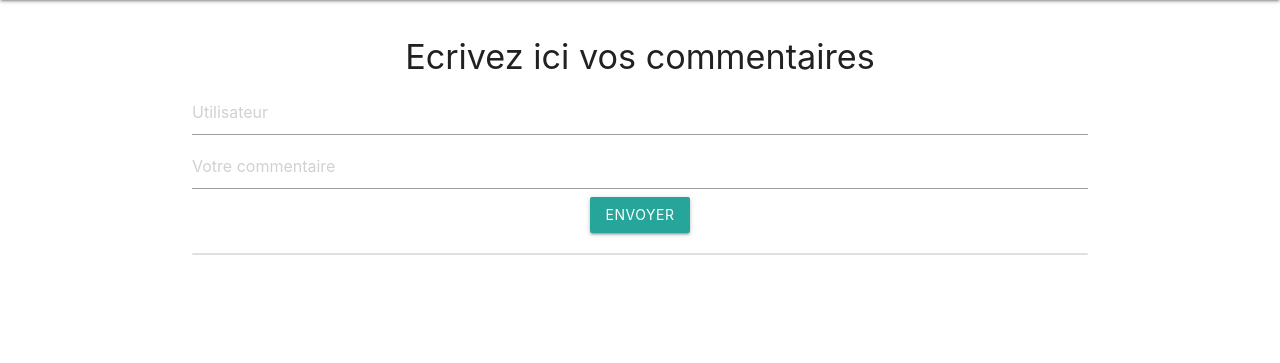
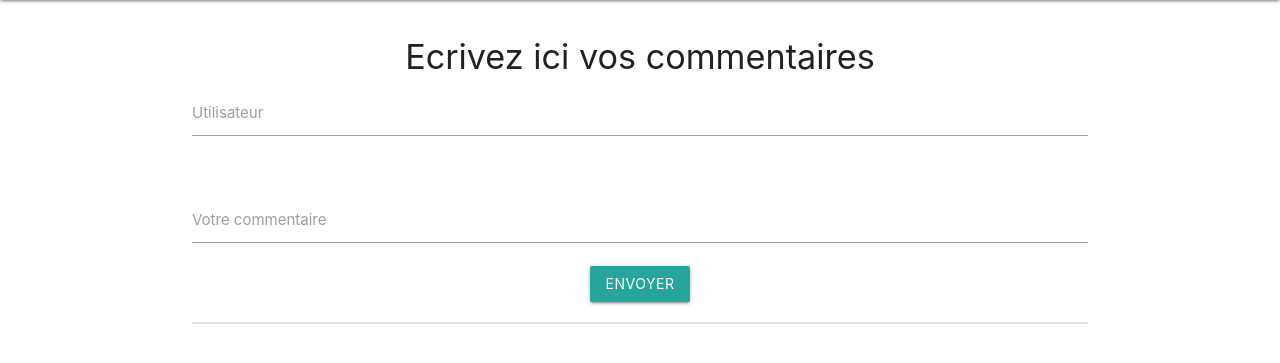
Before and after one commit to AndoniainaNantenaina/nytoetrandro, a Flask app: template templates/feeds.html in a window 1280 px wide. Shown: the part 64-427 px from the top of the page. Run offline with Flask 2, Linux system fonts and the light colour scheme; the template is opened without the code that fills it, so the values that code supplies are empty; some libraries are stand-ins or nearby versions.

Commit message:
Adding some features in feedback page

```diff
--- a/templates/feeds.html
+++ b/templates/feeds.html
@@ -5,12 +5,19 @@
 {% block body %}
 <div class="container">
     <div class="header section center">
+        <div class="row">
             <div class="col-6">
                 <h4>Ecrivez ici vos commentaires</h4>
                 <div class="row">
                     <form action="/add_feeds" method="post">
-                    <input type="text" name="username" placeholder="Utilisateur" required>
-                    <input type="text" name="feed" placeholder="Votre commentaire" required>
+                        <div class="input-field">
+                            <input type="text" name="username" required>
+                            <label for="username">Utilisateur</label>
+                        </div><br>
+                        <div class="input-field">
+                            <input type="text" name="feed" required>
+                            <label for="feed">Votre commentaire</label>
+                        </div>
                         <input class="btn" type="submit" value="Envoyer">
                     </form>
                 </div>
@@ -31,6 +38,7 @@
                     </ul>
                 </div>
             </div>
+        </div>
 
     </div>
 </div>
--- a/utils/functions.py
+++ b/utils/functions.py
@@ -1,7 +1,8 @@
 from utils.firebase import firebase
 import os
 
-FIREBASE_URL = os.environ.get('FIREBASE_URL')
+# FIREBASE_URL = os.environ.get('FIREBASE_URL')
+FIREBASE_URL = 'https://andoniaina-7ea28-default-rtdb.europe-west1.firebasedatabase.app/'
 
 def create_connection():
 
```
Lines whose indentation alone changed are shown as unchanged.
